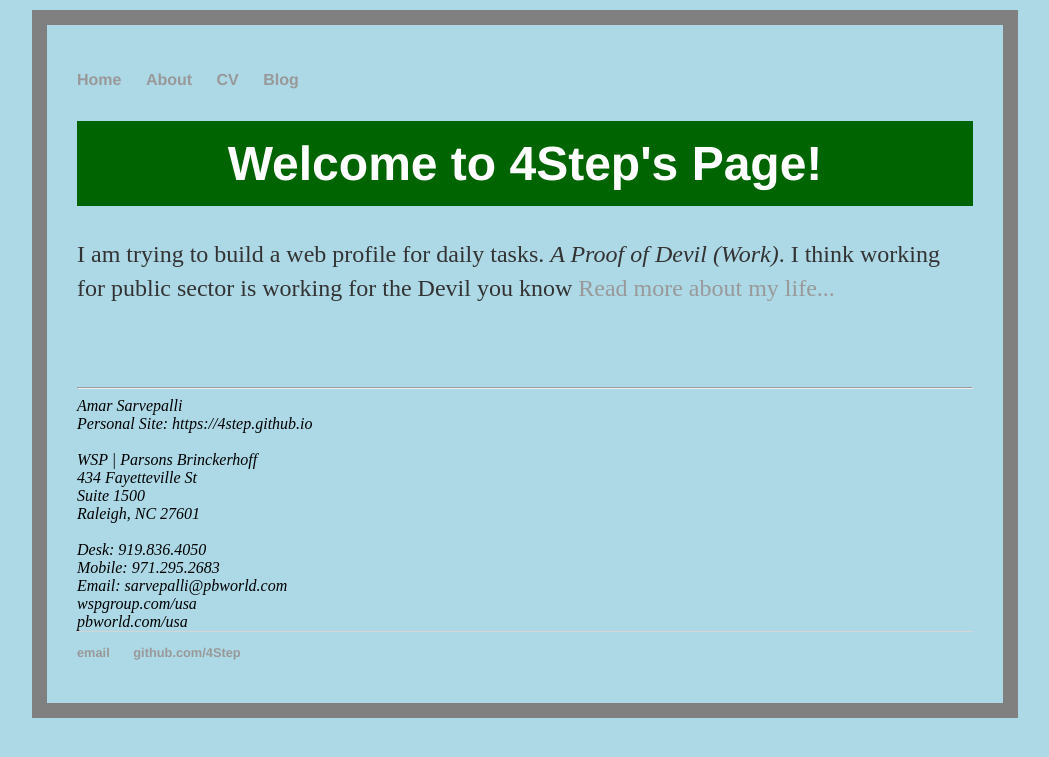
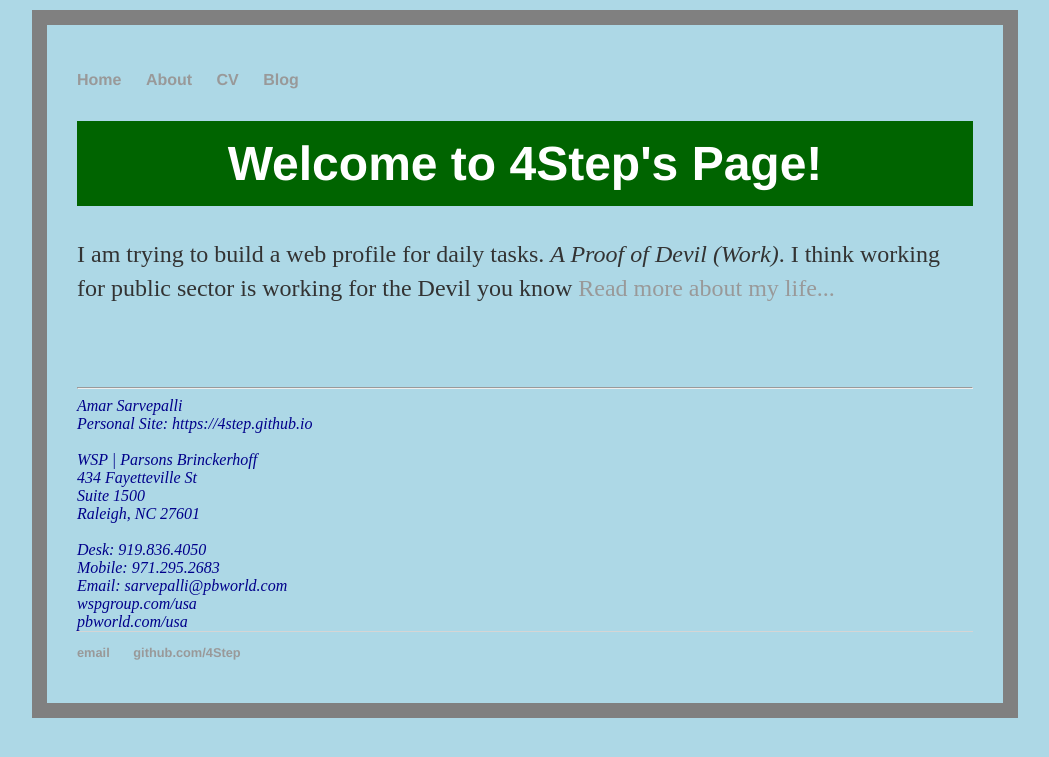
Before and after one commit to 4Step/4Step.github.io, a Jekyll site: the page built from index.html, in a window 1280 px wide. Shown: the top 757 px of the page, without its empty margins (115-1164 px from the left). Built offline with Jekyll 4.4.1, drawn with Linux system fonts in a browser that asks for light colours.

```diff
--- a/css/main.css
+++ b/css/main.css
@@ -1,4 +1,8 @@
-
+address {
+    display: block;
+    font-style: italic;
+    color:darkblue;
+}
 body {
     margin: 10px auto;
     width: 70%;
```
